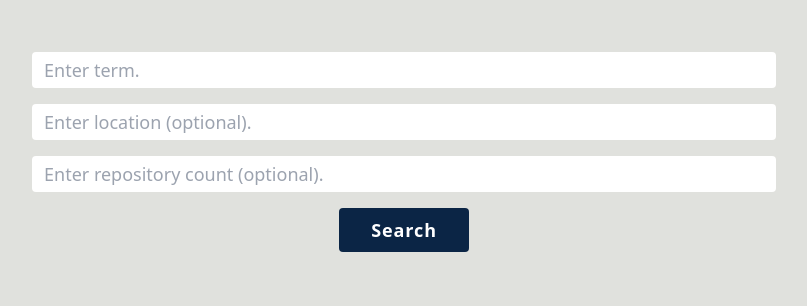
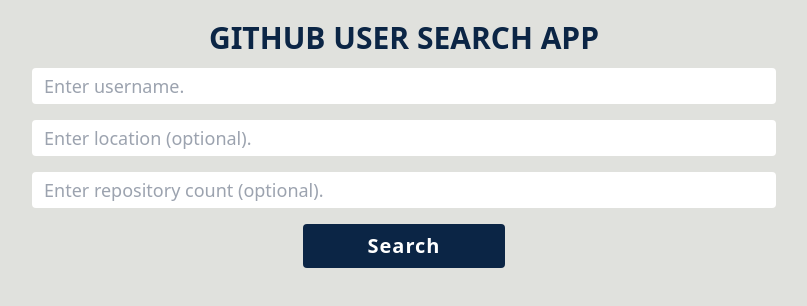
Before and after one commit to Ephy-kimotho/alx-fe-reactjs, a React (Vite) app in the folder github-user-search/: page / in a window 1280 px wide. Shown: the top 306 px of the page, without its empty margins (236-1043 px from the left). Built offline with nearby package versions, Linux system fonts and the light colour scheme.

Commit message:
style:added a section header and renamed repos to minRepos

```diff
--- a/github-user-search/src/components/Search.jsx
+++ b/github-user-search/src/components/Search.jsx
@@ -38,7 +38,10 @@ function Search() {
   console.log(userData);
 
   return (
-    <section className="flex h-screen flex-col items-center pt-10 px-5">
+    <section className="flex h-screen flex-col items-center pt-2 px-5">
+      <h2 className="text-xl sm:text-3xl text-darkBlue mt-3 font-bold uppercase">
+        Github user search app
+      </h2>
       <form
         className="text-white py-3 rounded-md flex flex-col gap-4 w-full sm:w-3/5"
         onSubmit={handleSubmit}
@@ -46,7 +49,7 @@ function Search() {
         <input
           type="text"
           name="searchTerm"
-          placeholder="Enter term."
+          placeholder="Enter username."
           value={searchTerm}
           onChange={(e) => setSearchTerm(e.target.value)}
           className="border-none grow pl-3  py-1 rounded text-lg outline-none text-darkBlue focus:shadow-lg w-5/5"
@@ -73,7 +76,7 @@ function Search() {
         <div className="text-center">
           <button
             type="submit"
-            className={`py-2 px-8 bg-darkBlue rounded font-bold text-lg hover:bg-sky-900 active:scale-90 ${
+            className={`py-2 px-8 sm:px-16 sm:text-xl bg-darkBlue rounded font-bold text-lg hover:bg-sky-900 active:scale-90 ${
               isloading ? "cursor-not-allowed" : "cursor-pointer"
             } tracking-wider`}
           >
@@ -83,10 +86,16 @@ function Search() {
       </form>
 
       <div className="w-full mt-3 ">
-        {error && <p className="text-red text-center text-lg">{error}</p>}
+        {error && (
+          <p className="text-red text-center text-lg uppercase font-bold">
+            {error}
+          </p>
+        )}
 
         {isloading && (
-          <p className="text-blue text-center text-lg">Loading...</p>
+          <p className="text-blue text-center text-lg uppercase font-bold">
+            Loading...
+          </p>
         )}
         {userData &&
           userData.map((item) => (
--- a/github-user-search/src/services/githubService.js
+++ b/github-user-search/src/services/githubService.js
@@ -24,8 +24,8 @@ function getURL(username, location, repos) {
   return url;
 }
 
-async function fetchUserData(username, location, repos) {
-  const url = getURL(username, location, repos);
+async function fetchUserData(username, location, minRepos) {
+  const url = getURL(username, location, minRepos);
   try {
     const response = await axios.get(url);
     return response;
```
